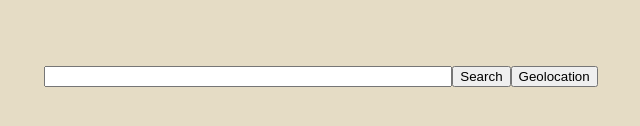
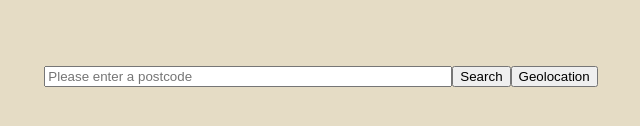
Before and after one commit to fac-14/DAAMwk5, a website: page public/index.html in a window 1280 px wide. Shown: the part 400-526 px from the top of the page, without its empty margins (319-959 px from the left). Drawn offline with nearby package versions, Linux system fonts and the light colour scheme.

Commit message:
Added placeholder for postcode in response to #24

```diff
--- a/public/index.html
+++ b/public/index.html
@@ -15,7 +15,7 @@
     <br>
     <form>
         <label for="input_postcode"></label>
-        <input type="text" id="input_postcode" name="postcode">
+        <input type="text" id="input_postcode" name="postcode" placeholder="Please enter a postcode">
         <button class="postcodeButton">Search</button>
         <button class="geoButton">Geolocation</button>
     </form>
```
